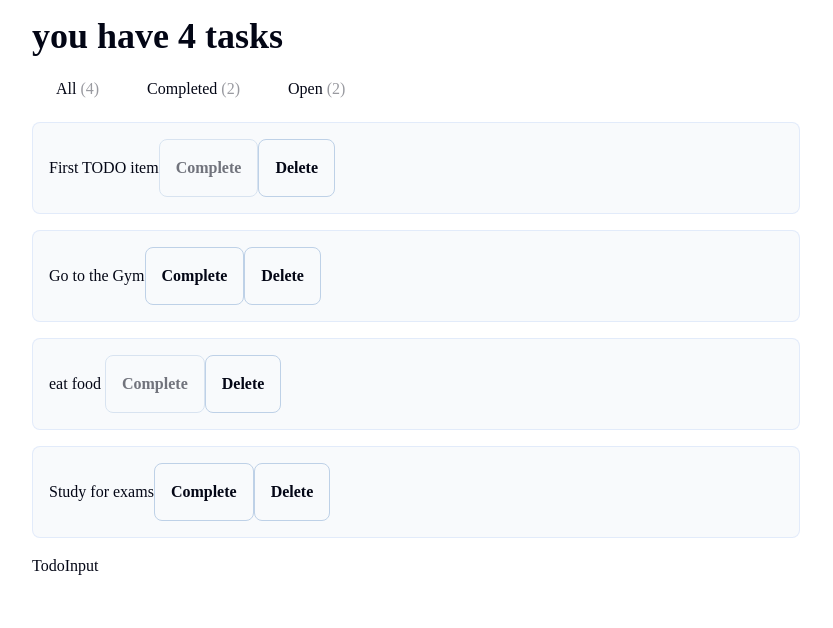
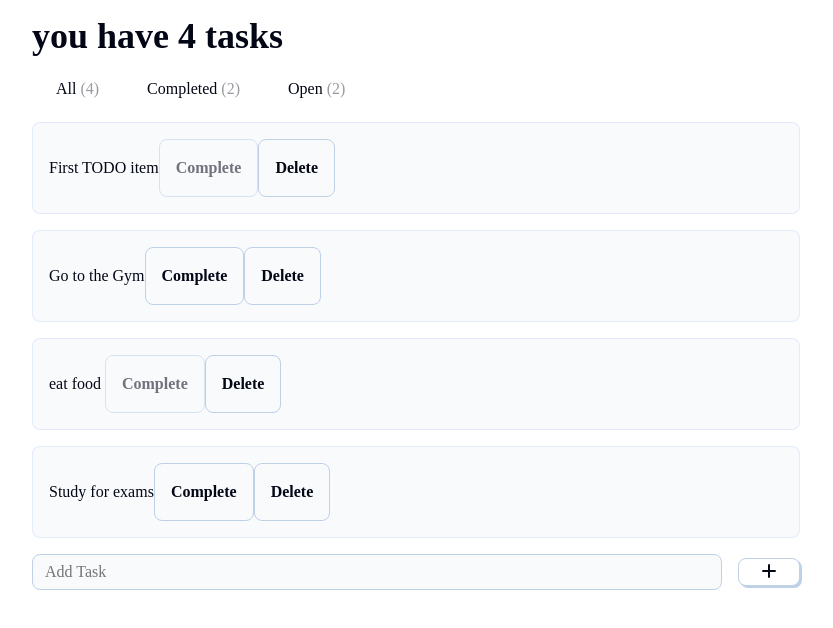
Before and after one commit to Abdelrahman776/react-todo-app, a React (Vite) app: page / in a window 1280 px wide. Shown: the top 628 px of the page, without its empty margins (224-1057 px from the left). Built offline with nearby package versions, Linux system fonts and the light colour scheme; a web font is replaced by a local one.

Commit message:
Refactor TodoInput component to manage input state and handle adding todos

```diff
--- a/src/components/TodoInput.jsx
+++ b/src/components/TodoInput.jsx
@@ -1,9 +1,32 @@
 import React from 'react'
+import { useState } from 'react'
 
-const TodoInput = () => {
+const TodoInput = (props) => {
+
+  const { todos } = props
+
+  const [inputValue, setInputValue] = useState('')
   return (
-    <div>TodoInput</div>
-  )
+    <div className="input-container">
+      <input
+        value={inputValue}
+        type="text"
+        onChange={(event) => {
+          setInputValue(event.target.value);
+        }}
+        placeholder="Add Task"
+      />
+
+      <button
+        onClick={() => {
+          if (!inputValue) { return; }
+          handelAddTodo(inputValue)
+          setInputValue('')
+      }}>
+        <i class="fa-sharp fa-solid fa-plus"></i>
+      </button>
+    </div>
+  );
 }
 
 export default TodoInput
```
